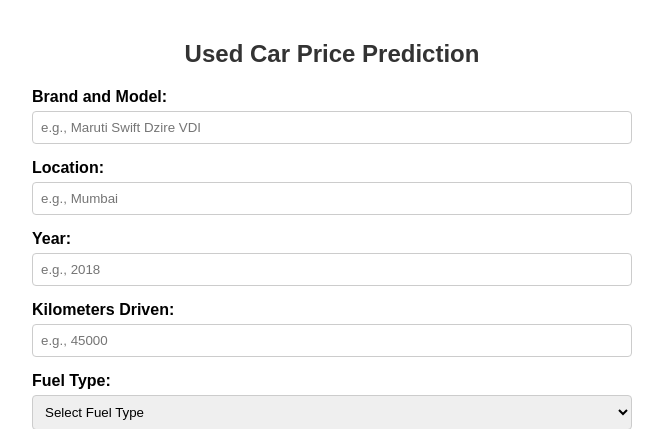
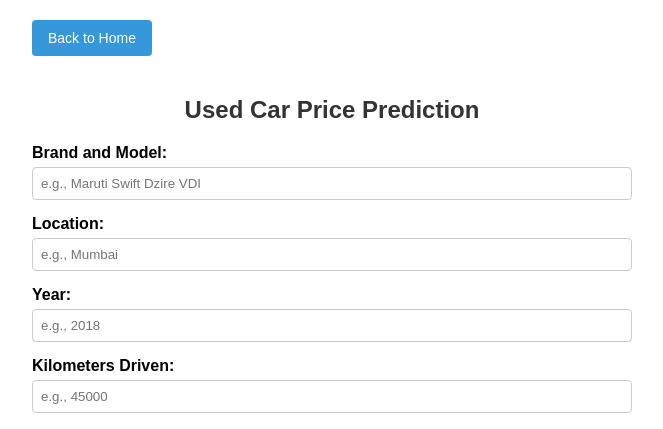
Before and after one commit to wilzeviolin/it3385MLOPS, a Flask app: page /car in a window 1280 px wide. Shown: the top 429 px of the page, without its empty margins (308-971 px from the left). Run offline with Flask 3, Linux system fonts and the light colour scheme; parts of the project's set-up code (start-up, migrations or seed data) failed here and were passed over.

Commit message:
Update roanne_car.html

```diff
--- a/templates/roanne_car.html
+++ b/templates/roanne_car.html
@@ -50,9 +50,25 @@
             color: #333;
             text-align: center;
         }
+        .back-home-button {
+            display: inline-block;
+            margin-bottom: 20px;
+            background-color: #3498db;
+            color: white;
+            padding: 10px 16px;
+            text-decoration: none;
+            border-radius: 4px;
+            font-size: 14px;
+        }
+        .back-home-button:hover {
+            background-color: #2980b9;
+        }
     </style>
 </head>
 <body>
+    <!-- Back to Home Button placed at the top -->
+    <a href="/" class="back-home-button">Back to Home</a>
+
     <h2>Used Car Price Prediction</h2>
     <form id="predictionForm">
         <div class="form-group">
```
